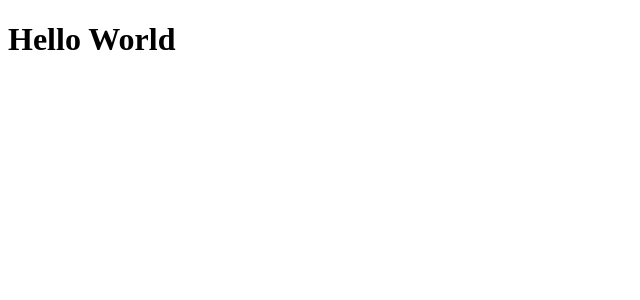
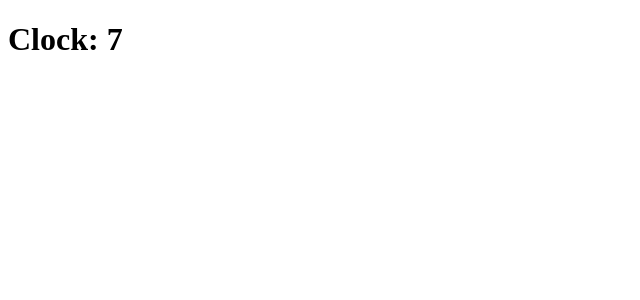
Before and after one commit to nazart88/Esercizi_React, a React (Create React App) app in the folder exs-jsx/: page / in a window 1280 px wide. Shown: the top 300 px of the page, without its empty margins (0-640 px from the left). Built offline with nearby package versions, Linux system fonts and the light colour scheme.

Commit message:
svolgimento esercizio state 1

```diff
--- /dev/null
+++ b/exs-jsx/src/App.js
@@ -0,0 +1,12 @@
+import React from 'react';
+import Clock from './Clock';
+
+function App() {
+  return (
+    <div className="App">
+      <Clock />
+      </div>
+  );
+}
+
+export default App;
--- /dev/null
+++ b/exs-jsx/src/Clock.js
@@ -0,0 +1,25 @@
+import React from "react";
+
+class Clock extends React.Component {
+
+    state = {
+        clock: 0
+    }
+    constructor(props) {
+        super(props)
+
+        setInterval(() => {
+            this.setState((state) => {
+                return { clock: state.clock + 1 }
+            })
+        }, 1000)
+    }
+
+
+    render() {
+        return <h1>Clock: {this.state.clock}</h1>
+    }
+
+}
+
+export default Clock;
--- a/exs-jsx/src/index.js
+++ b/exs-jsx/src/index.js
@@ -1,8 +1,10 @@
-import react from "react";
-import ReactDom from "react-dom";
+import React from 'react';
+import ReactDOM from 'react-dom/client';
+import App from './App';
 
-const hello = <h1> Hello World </h1>;
-
-class Hello extends react.Component{render(){return hello}};
-
-ReactDom.render(<Hello/>, document.getElementById("root"))
+const root = ReactDOM.createRoot(document.getElementById('root'));
+root.render(
+  <React.StrictMode>
+    <App />
+  </React.StrictMode>
+);
```
